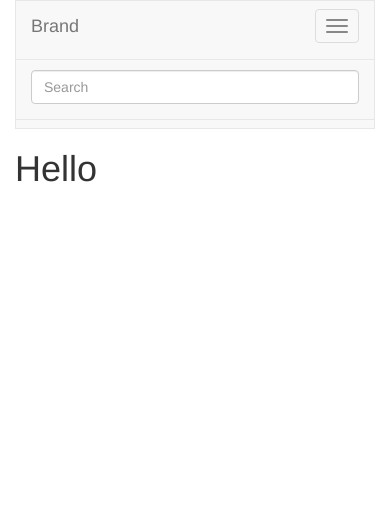
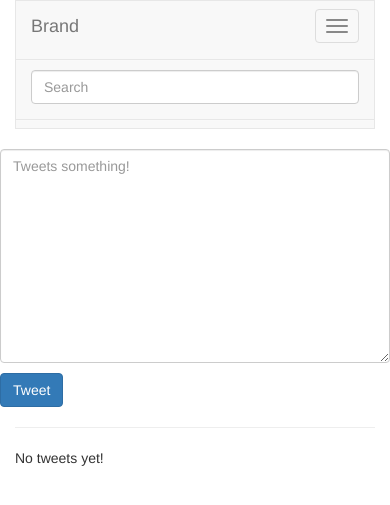
Before and after one commit to yenhao/mini-tweet, a Django app: page / in a window 390 px wide. Shown: the top 505 px of the page. Run offline with Django 3.2, Linux system fonts and the light colour scheme; data that the repository does not hold is empty; some libraries are stand-ins or nearby versions.

Commit message:
layout and modify from via forms model

```diff
--- a/src/minitweet/urls.py
+++ b/src/minitweet/urls.py
@@ -19,10 +19,12 @@ from django.contrib import admin
 from django.conf import settings
 from django.conf.urls.static import static
 
+from tweets.views import TweetListView
 from .views import home
 urlpatterns = [
     url(r'^admin/', admin.site.urls),
-    url(r'^$', home, name='home'),
+    # url(r'^$', home, name='home'),
+    url(r'^$', TweetListView.as_view(), name='home'),
     url(r'^tweet/', include('tweets.urls', namespace = 'tweet')),
 ]
 
--- a/src/tweets/forms.py
+++ b/src/tweets/forms.py
@@ -3,6 +3,11 @@ from django import forms
 from .models import Tweet
 
 class TweetModelForm(forms.ModelForm):
+    content = forms.CharField(label = '', widget = forms.Textarea(
+                    attrs = {'placeholder':'Tweets something!',
+                             'class': 'form-control',
+                             }
+                            ))
     class Meta:
         model = Tweet
         fields = [
--- a/src/tweets/templates/tweets/function_form.html
+++ b/src/tweets/templates/tweets/function_form.html
@@ -1,5 +1,5 @@
-<form class="form" method="post" action="">
+<form class="form" method="post" action="{% if action_url %}{{ action_url }}{% endif %}">
     {% csrf_token %}
     {{ form.as_p }}
-    <input type="submit" value="{{ btn_title }}" />
+    <input class="btn btn-primary" type="submit" value="{{ btn_title }}" />
 </form>
--- a/src/tweets/templates/tweets/tweet_list.html
+++ b/src/tweets/templates/tweets/tweet_list.html
@@ -3,8 +3,16 @@
 {% block titile %} {{ block.super }} Tweets {% endblock titile %}
 
 {% block content %}
+
     <div class="row">
+
         <div class= "col-sm-8 col-sm-offset-2">
+            {% if not request.GET.q %}
+            <div class="row">
+                {% include "tweets/function_form.html" with form=create_form action_url=create_url btn_title="Tweet" %}
+            </div>
+            {% endif %}
+            <hr/>
             {% for object in object_list %}
 
                 <div class="media">
--- a/src/tweets/urls.py
+++ b/src/tweets/urls.py
@@ -1,4 +1,6 @@
 from django.conf.urls import url
+
+from django.views.generic.base import RedirectView
 from .views import (
 	TweetDetailView,
 	TweetListView,
@@ -8,7 +10,8 @@ from .views import (
 	)
 
 urlpatterns = [
-    url(r'^$', TweetListView.as_view(), name='list'),
+    url(r'^$', RedirectView.as_view(url='/')),
+    url(r'^search/$', TweetListView.as_view(), name='list'),
     url(r'^create/$', TweetCreateView.as_view(), name='create'),
     url(r'^(?P<pk>\d+)/$', TweetDetailView.as_view(), name='detail'),
     url(r'^(?P<pk>\d+)/update/$', TweetUpdateView.as_view(), name='update'),
--- a/src/tweets/views.py
+++ b/src/tweets/views.py
@@ -59,7 +59,13 @@ class TweetListView(ListView):
                     Q(user__username__icontains = query)
                 )
         return qs
-    # template_name = 'tweets/list_view.html'
+    def get_context_data(self, *args, **kwargs):
+        context = super(TweetListView, self).get_context_data(*args, **kwargs)
+        context['create_form'] = TweetModelForm()
+        context['create_url'] = reverse_lazy('tweet:create')
+
+        return context
+
 
 
 
```
Also changed, not shown: src/tweets/templates/tweets/tweet_create.html (+6 -1 lines), src/tweets/templates/tweets/tweet_detail.html (+11 -3 lines).
